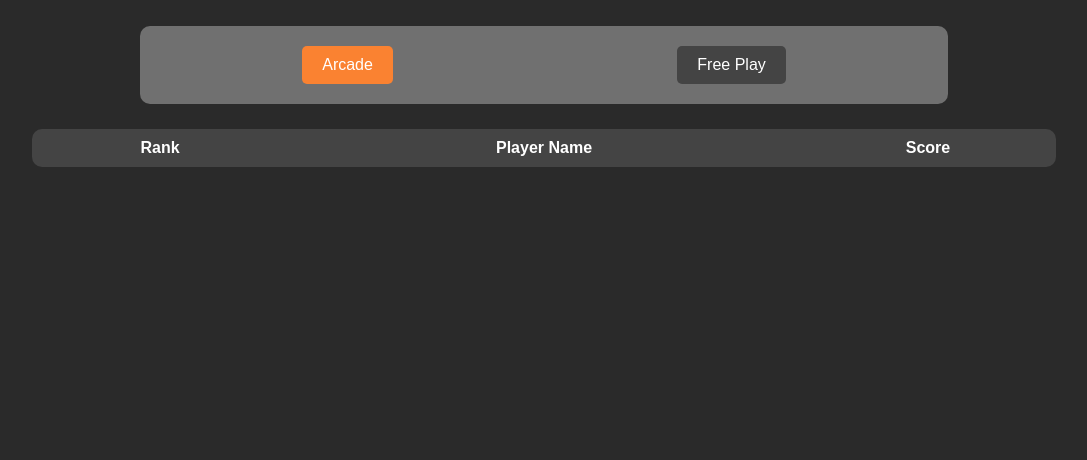
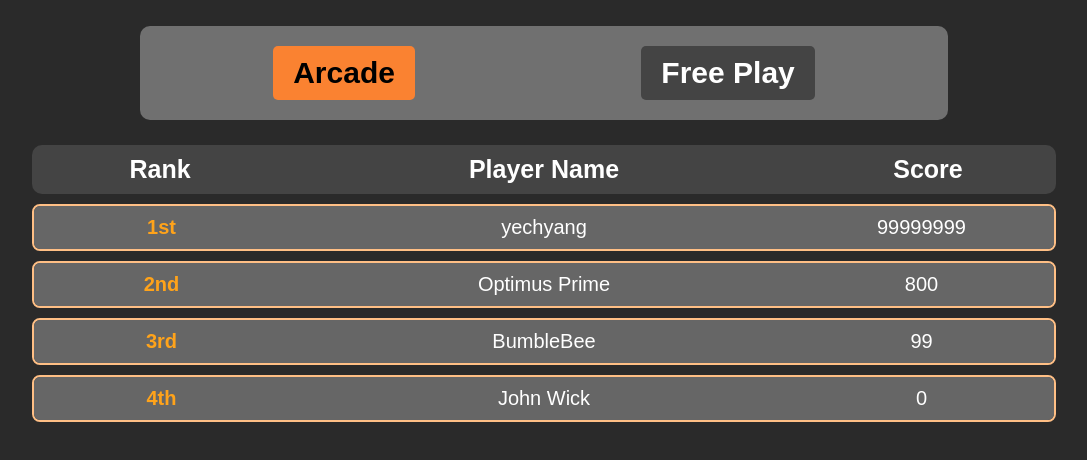
Before and after one commit to RISHIKEsH12321/SPM_ASSIGNMENT_NAC, a plain HTML site: page html/leaderboardFreePlay.html in a window 1280 px wide. Shown: the whole page, without its empty margins (96-1183 px from the left). Drawn offline with Linux system fonts and the light colour scheme; no server answers.

Commit message:
Random Chages i got on idea about

```diff
--- a/css/leaderboardFreePlay.css
+++ b/css/leaderboardFreePlay.css
@@ -20,10 +20,11 @@ body {
 
 .GameType {
     padding: 10px 20px;
-    font-size: 16px;
+    font-size: 30px;
     border: none;
     background-color: #444;
     color: #fff;
+    font-weight: 550;
     border-radius: 5px;
     cursor: pointer;
     transition: background-color 0.3s ease;
@@ -31,6 +32,7 @@ body {
 
 .GameType.active {
     background-color: #fa8231;
+    color: #000;
 }
 
 
@@ -62,6 +64,7 @@ body {
     /* background-color: #444; */
     font-weight: bold;
     text-align: center;
+    font-size: 25px;
     padding: 10px 0;
 }
 
@@ -69,6 +72,7 @@ body {
     background-color: #666;
     text-align: center;
     padding: 10px 0;
+    font-size: 20px;
 }
 
 .rank {
@@ -79,9 +83,11 @@ body {
 .player-name {
     text-align: center;
     /* padding-left: 5%; */
+    color: #fff;
 }
 
 .score {
     text-align: center;
     padding-right: 10px;
+    color: #fff;
 }
--- a/js/leaderboardFreePlay.js
+++ b/js/leaderboardFreePlay.js
@@ -18,7 +18,49 @@ sessionStorage.setItem('currentUser', JSON.stringify(user));
 const currentUser = JSON.parse(sessionStorage.getItem('currentUser'));
 console.log(currentUser);
 
-
+data = [
+    {
+        "_id": "6668468f16aedf0100001a39",
+        "email": "yechyang@gmail.com",
+        "free-play-score": 1515151,
+        "arcade-score": 99999999,
+        "free-play-games-completed": 0,
+        "password": "123456",
+        "name": "yechyang",
+        "arcade-games-completed": 0
+    },
+    {
+        "_id": "66670f8716aedf0100000abe",
+        "name": "Optimus Prime",
+        "email": "ian@gmail.com",
+        "free-play-score": 999,
+        "arcade-score": 800,
+        "free-play-games-completed": 10,
+        "password": "pass",
+        "arcade-games-completed": 20,
+        "profileName": "Optimus Prime"
+    },
+    {
+        "_id": "66670d3216aedf0100000a9b",
+        "name": "BumbleBee",
+        "email": "yechyang@gmail.com",
+        "free-play-score": 100,
+        "arcade-score": 99,
+        "free-play-games-completed": 1,
+        "password": "1234567890",
+        "arcade-games-completed": 2
+    },
+    {
+        "_id": "666846ee16aedf0100001a3e",
+        "email": "wick@gmail.com",
+        "free-play-score": 0,
+        "arcade-score": 0,
+        "free-play-games-completed": 0,
+        "password": "PASSWORD",
+        "name": "John Wick",
+        "arcade-games-completed": 0
+    }
+]
 
 
 ArcadeBtn.addEventListener("click", () => {
@@ -32,26 +74,27 @@ FreePlayBtn.addEventListener("click", () => {
 })
 
 const getRanks = (GameType) => {
-    fetch(`https://spmassignment-a329.restdb.io/rest/player`, {
-        method: 'GET',
-        headers: {
-            'Content-Type': 'application/json',
-            'x-apikey': '6667013f85f7f679ab63cd2a',
-            'cache-control': 'no-cache'
-        }
-    })
-    .then(response => response.json())
-    .then(data => {
+    // fetch(`https://spmassignment-a329.restdb.io/rest/player`, {
+    //     method: 'GET',
+    //     headers: {
+    //         'Content-Type': 'application/json',
+    //         'x-apikey': '6667013f85f7f679ab63cd2a',
+    //         'cache-control': 'no-cache'
+    //     }
+    // })
+    // .then(response => response.json())
+    // .then(data => {
+        console.log(data)
         if (GameType === "Arcade") {
             data.sort((a, b) => b['arcade-score'] - a['arcade-score']);
         } else if (GameType === "Free Play") {
             data.sort((a, b) => b['free-play-score'] - a['free-play-score']);
         }
         updateLeaderboard(data, GameType);
-    })
-    .catch((error) => {
-        console.error('Error:', error);
-    });
+    // })
+    // .catch((error) => {
+    //     console.error('Error:', error);
+    // });
 
 }
 
```
Also changed, not shown: html/leaderboardFreePlay.html (+0 -23 lines).
